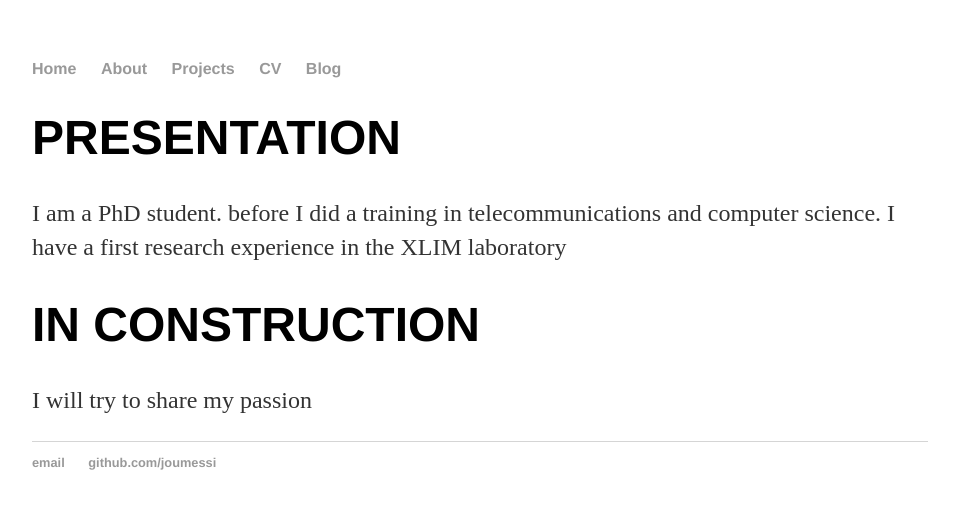
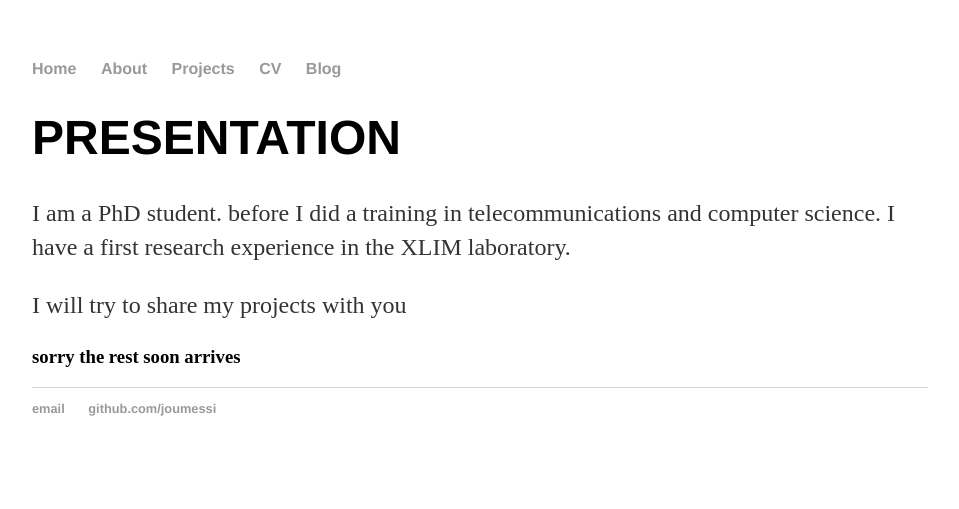
Before and after one commit to joumessi/RF_AND_OPTICAL_TRANSMISSION, a Jekyll site: the page index.html, which Jekyll copies as it is, in a window 1280 px wide. Shown: the top 509 px of the page, without its empty margins (160-1119 px from the left). Built offline with Jekyll 4.4.1, drawn with Linux system fonts in a browser that asks for light colours.

Commit message:
Update index.html

```diff
--- a/index.html
+++ b/index.html
@@ -17,10 +17,10 @@
 		</nav>
 		<div class="container">
         		<h1>PRESENTATION</h1>
-				<p>I am a PhD student. before I did a training in telecommunications and computer science. I have a first research experience in the XLIM laboratory</p>
+				<p>I am a PhD student. before I did a training in telecommunications and computer science. I have a first research experience in the XLIM laboratory.</p>
 		<div class="blurb">
-        		<h1>IN CONSTRUCTION</h1>
-				<p>I will try to share my passion</p>
+			<p>I will try to share my projects with you</p>
+			<h3>sorry the rest soon arrives</h3>
     		</div><!-- /.blurb -->
 		</div><!-- /.container -->
 		<footer>
```
